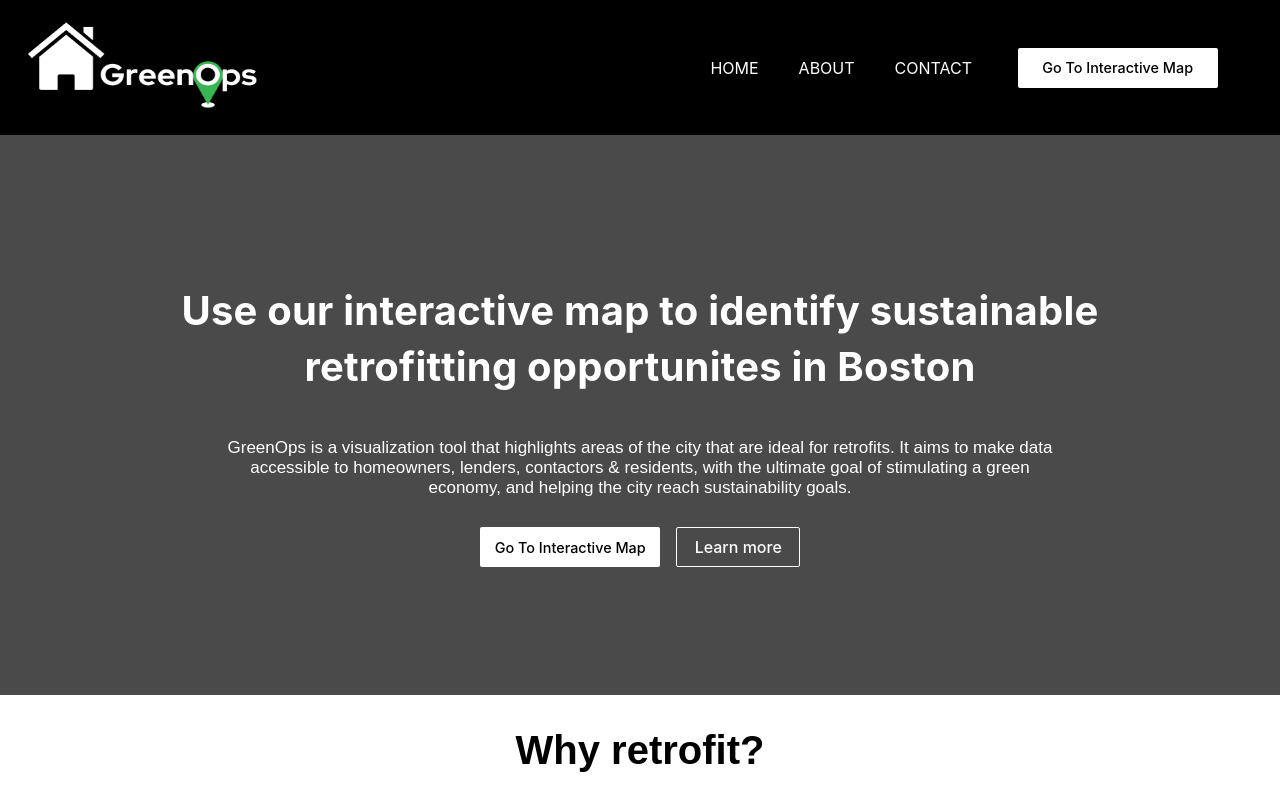
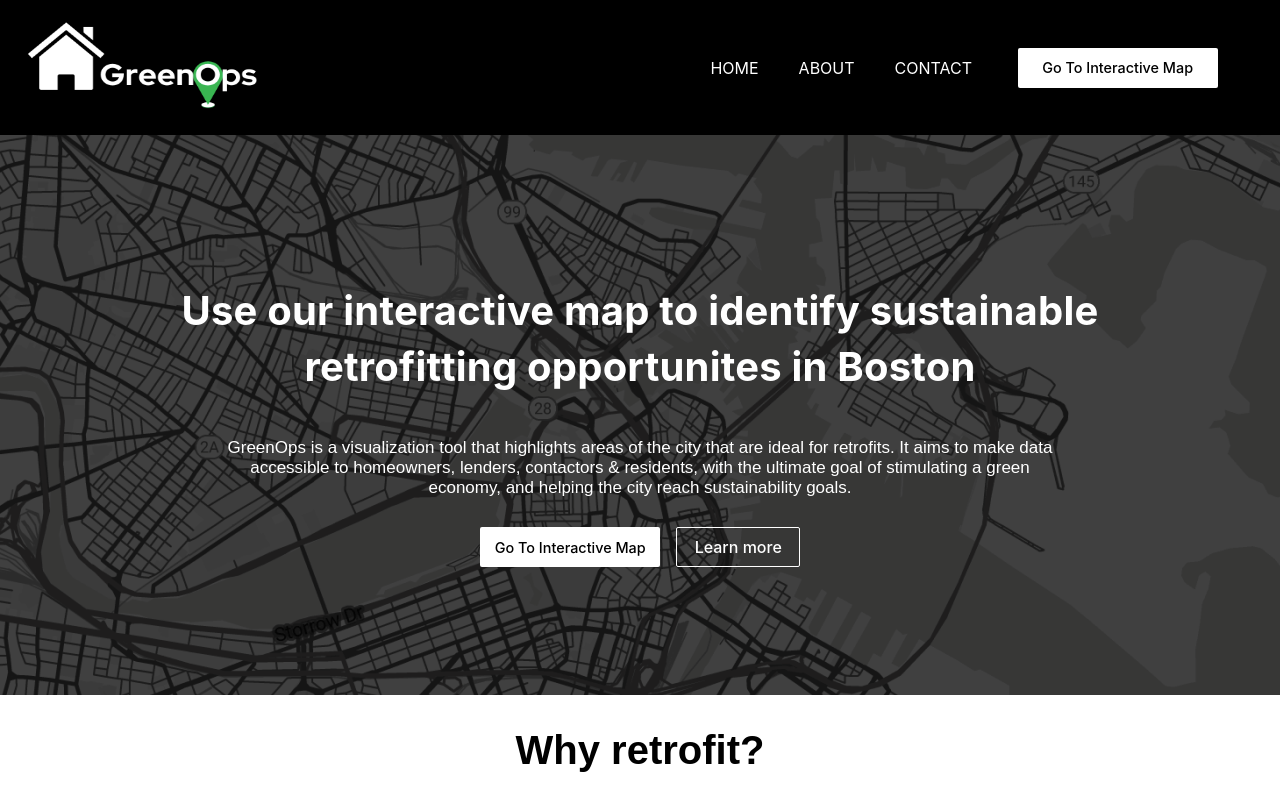
Before and after one commit to SustainableCities/sustainablecitiesfrontend, a React (Create React App) app: page / in a window 1280 px wide. Shown: the top 800 px of the page. Built offline with nearby package versions, Linux system fonts and the light colour scheme.

Commit message:
Add new background image for Block1
Added a newly updated background image file to be used on the first
block. Replaced the background color with the path to the image.

```diff
--- a/src/components/Block1/Block1.css
+++ b/src/components/Block1/Block1.css
@@ -1,5 +1,5 @@
 #block1-container {
-  background-color: #4A4A4A;
+  background-image: url('./images/heroImage.png');
   width: 100vw;
   height: 70vh;
   display: flex;
--- a/src/components/Block1/Block1.js
+++ b/src/components/Block1/Block1.js
@@ -1,7 +1,5 @@
 import React from "react";
 import './Block1.css'
-
-import landingImage from './images/landingImage.png'
 
 function Block1() {
   return (
@@ -28,7 +26,3 @@ function Block1() {
 }
 
 export default Block1;
-
-// Image to be used between content and background
-// Needs to be clear background
-// <img src={landingImage} alt="Grey Scale Land Map" />
```
Also changed, not shown: src/components/Block1/images/heroImage.png (added).
